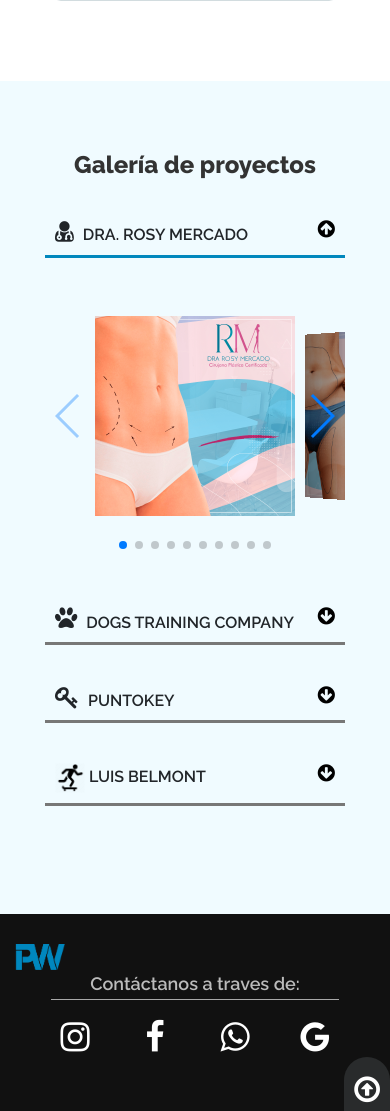
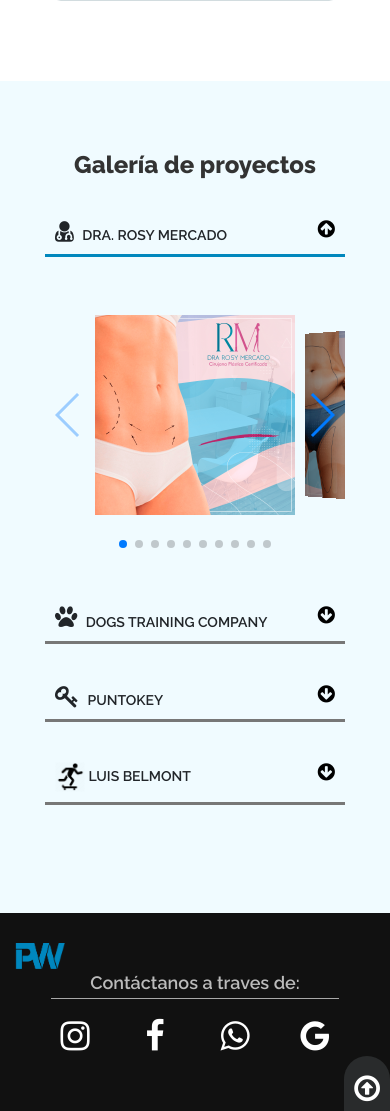
Before and after one commit to garl99/Prowess, a PHP site: page / in a window 390 px wide. Shown: the part 5293-6404 px from the top of the page. Run offline with PHP 8.4, Linux system fonts and the light colour scheme; some web fonts are replaced.

Commit message:
Ajustes solicitados 2

```diff
--- a/css/styles.css
+++ b/css/styles.css
@@ -378,7 +378,6 @@
     main .quienes-somos .titulo, main .objetivos .titulo, main .servicios .titulo, main .proyectos .titulo, main .contacto .titulo {
         font-size: 24px;
     }
-
     main .quienes-somos .contenedor-m-v {
         margin-top: 50px;
         padding: 0 70px;
@@ -433,7 +432,6 @@
         header>.carousel>.carousel-inner>.principal>.botones {
             display: none;
         }
-
         main .quienes-somos p {
             padding: 0 40px;
             font-size: 16px;
@@ -481,6 +479,9 @@
         main .proyectos .container .num4 .swiper-wrapper .swiper-slide {
             margin-bottom: 20px;
         }
+        main .proyectos .cliente{
+            font-size: 14px;
+        }
         footer>.seccion1>a {
             right: 0;
         }
```
Also changed, not shown: img/favicon.ico (deleted).
